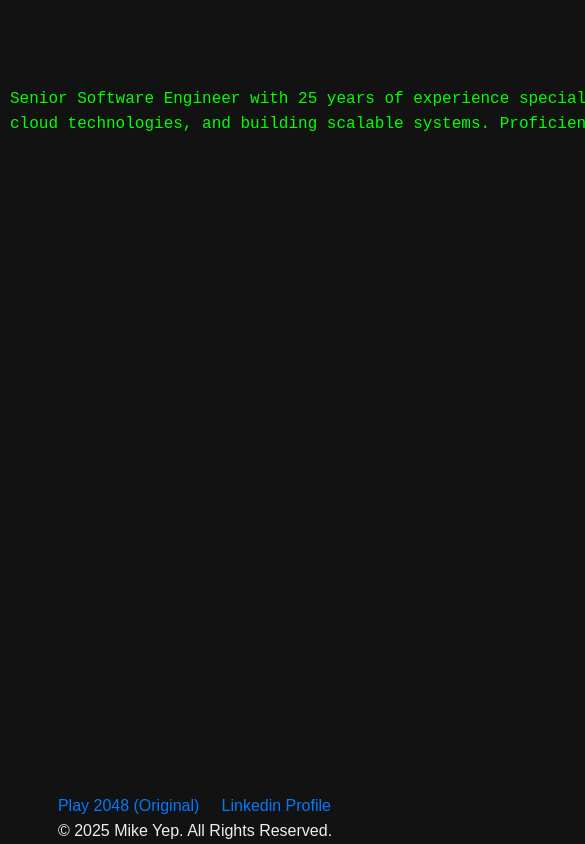
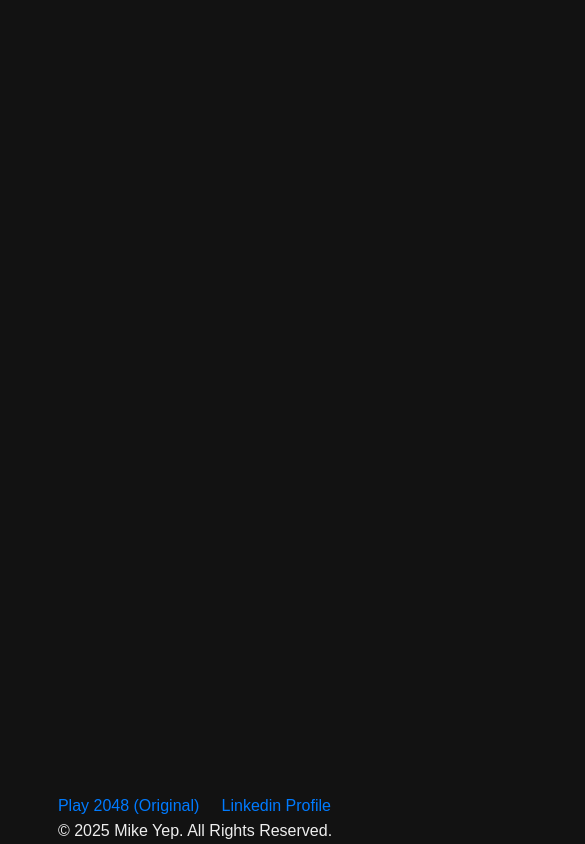
Before and after one commit to myep1/mikeyep.com, a React (Vite) app: page / in a window 390 px wide. Shown: the top 844 px of the page, 585 px wide, since content can reach past the window. Built offline with nearby package versions, Linux system fonts and the light colour scheme.

Commit message:
turned of resume b/c needs responsive design

```diff
--- a/src/App.jsx
+++ b/src/App.jsx
@@ -19,7 +19,7 @@ function App() {
             element={
               <div>
                 <div className="hacker-top-left">
-                  <HackerTyper />
+                  {/*<HackerTyper />*/}
                 </div>
                 <div>
                   {/* Updated link with HashRouter */}
```
Also changed, not shown: 1 other file (tests, documents, lock files or other folders).
